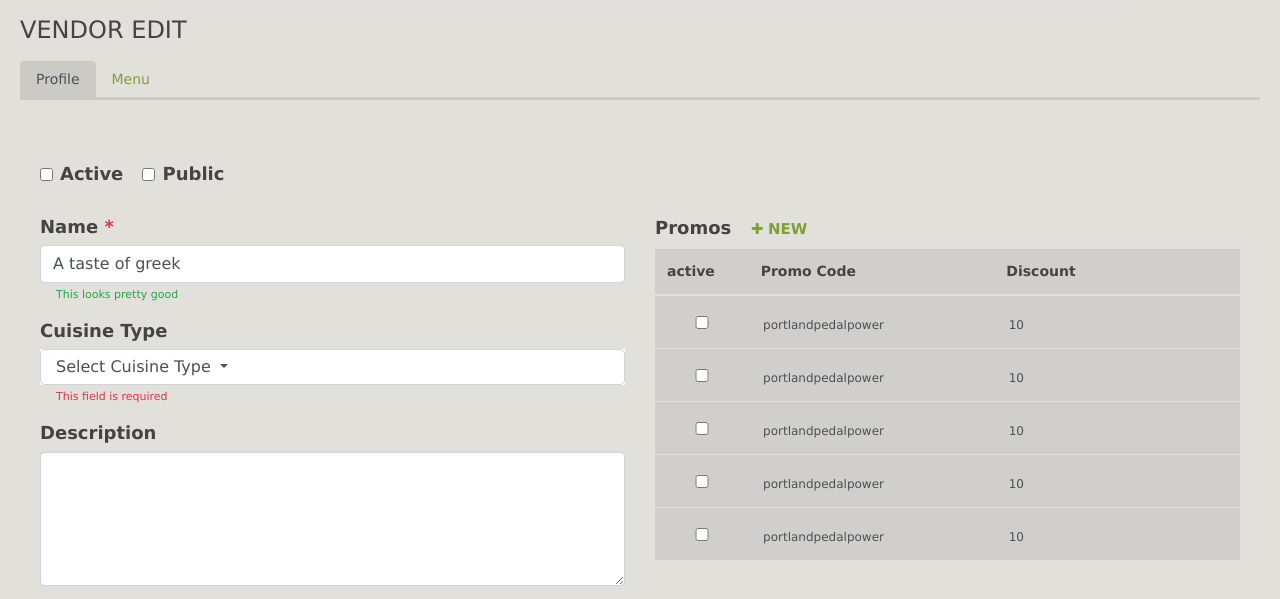
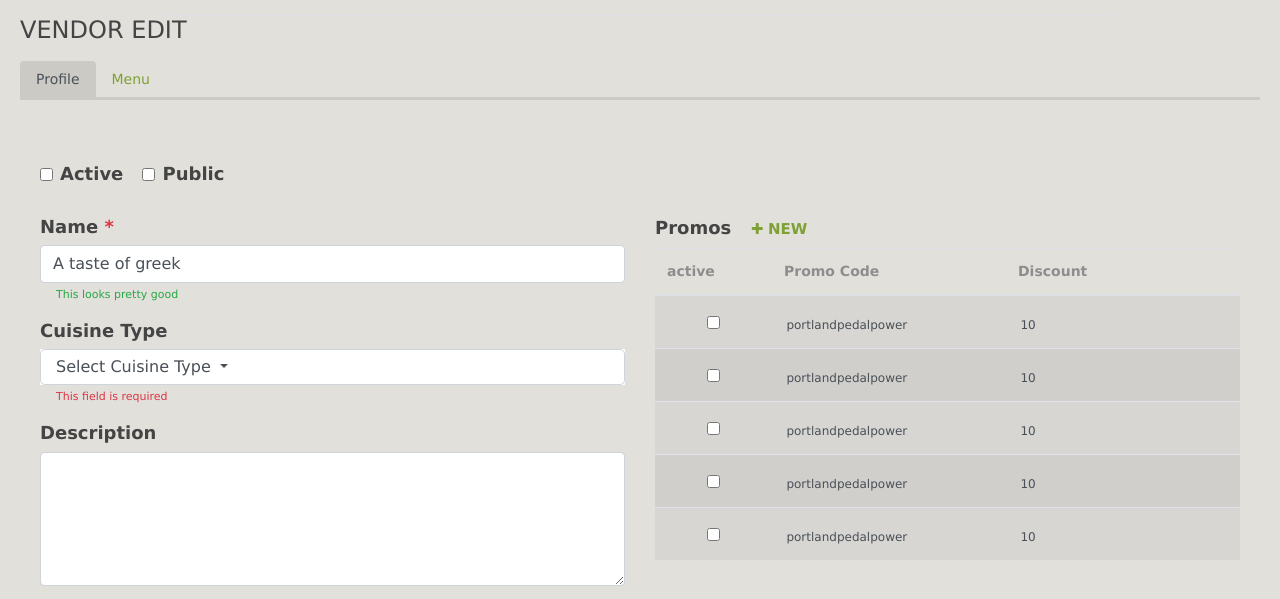
Before and after one commit to ArthurBaduyen/portlandPedalPower, a website: page PPP/application/index.html in a window 1280 px wide. Shown: the part 199-798 px from the top of the page. Drawn offline with nearby package versions, Linux system fonts and the light colour scheme; files whose address does not match are found by name.

Commit message:
table width, table head

```diff
--- a/PPP/application/index.html
+++ b/PPP/application/index.html
@@ -196,9 +196,9 @@
 											<table class="table table-hover table-active">
 												<thead class="thead-default">
 													<tr>
-														<th class="align-middle">active</th>
-														<th class="align-middle">Promo Code</th>
-														<th class="align-middle">Discount</th>
+														<th class="align-middle" width="20%">active</th>
+														<th class="align-middle" width="40%">Promo Code</th>
+														<th class="align-middle" width="40%">Discount</th>
 													</tr>
 												</thead>
 												<tbody>
--- a/PPP/application/scss/components/forms.scss
+++ b/PPP/application/scss/components/forms.scss
@@ -1,8 +1,20 @@
 .chromedia {
 	table {
+		thead {
+			background-color: rgb(226, 224, 219);
+			tr {
+				background-color: transparent;
+				th {
+					color: #8d8d8d;
+					font-weight: bold;
+				}
+			}
+		}
 		tbody , input, textarea, button, label{
 			font-size: 12px !important;
 			tr {
+				&:nth-child(odd) {background: #d8d6d2}
+				&:nth-child(even) {background: transparent}
 				input {
 					border-top: 0px;
 					border-left: 0px;
```
Also changed, not shown: PPP/application/css/styles.css.
